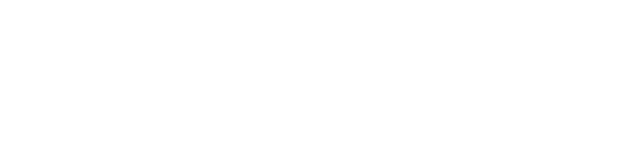
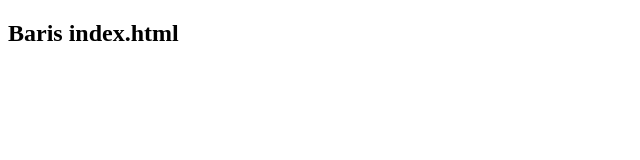
Before and after one commit to KinkinMarisaCahyati/Simulasi-Branch-Merge-Remote, a plain HTML site: page index.html in a window 1280 px wide. Shown: the whole page, without its empty margins (0-640 px from the left). Drawn offline with Linux system fonts and the light colour scheme.

Commit message:
Menambahkan baris h2

```diff
--- a/index.html
+++ b/index.html
@@ -6,6 +6,6 @@
     <title>Halaman index</title>
 </head>
 <body>
-
+    <h2>Baris index.html</h2>
 </body>
 </html>
```
